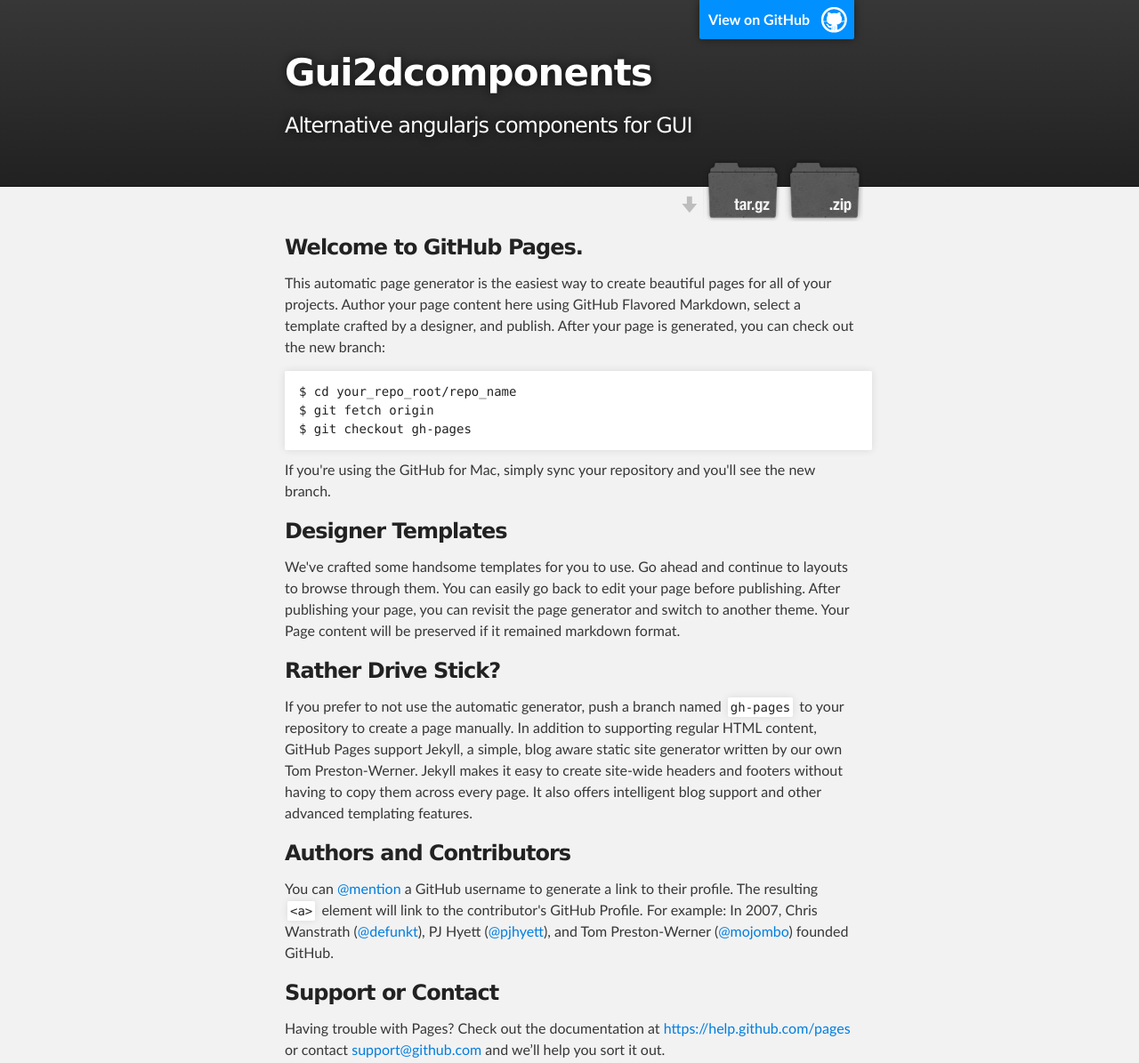
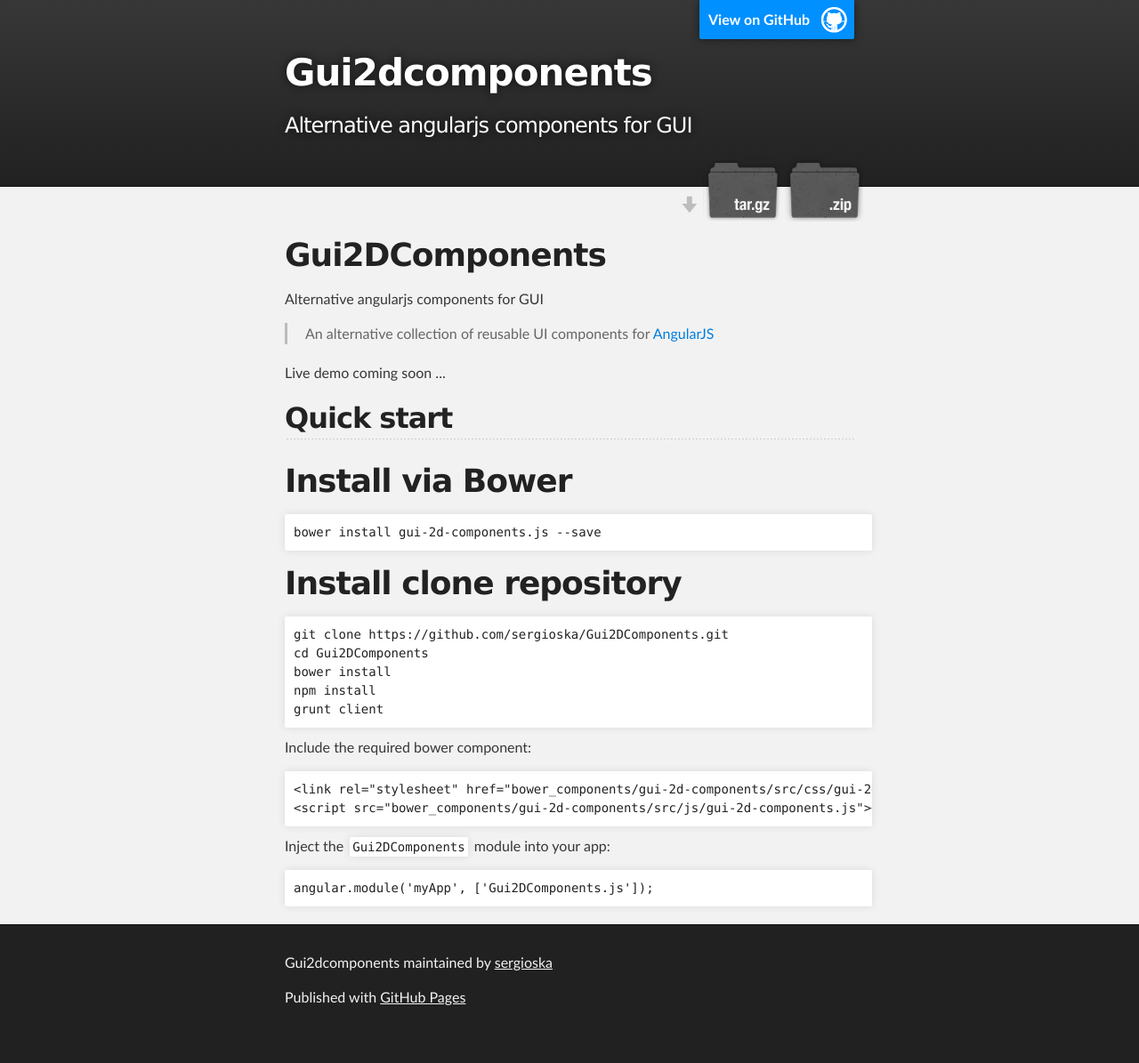
Before and after one commit to sergioska/Gui2DComponents, a plain HTML site: page index.html in a window 1280 px wide. Shown: the top 1195 px of the page at 89% size. After the commit the page ends 1168 px from the top, so only its background shows below. Drawn offline with Linux system fonts and the light colour scheme.

```diff
--- a/index.html
+++ b/index.html
@@ -31,37 +31,42 @@
     <!-- MAIN CONTENT -->
     <div id="main_content_wrap" class="outer">
       <section id="main_content" class="inner">
-        <h3>
-<a id="welcome-to-github-pages" class="anchor" href="#welcome-to-github-pages" aria-hidden="true"><span class="octicon octicon-link"></span></a>Welcome to GitHub Pages.</h3>
+        <h1>
+<a id="gui2dcomponents" class="anchor" href="#gui2dcomponents" aria-hidden="true"><span class="octicon octicon-link"></span></a>Gui2DComponents</h1>
 
-<p>This automatic page generator is the easiest way to create beautiful pages for all of your projects. Author your page content here using GitHub Flavored Markdown, select a template crafted by a designer, and publish. After your page is generated, you can check out the new branch:</p>
+<p>Alternative angularjs components for GUI</p>
 
-<pre><code>$ cd your_repo_root/repo_name
-$ git fetch origin
-$ git checkout gh-pages
-</code></pre>
+<blockquote>
+<p>An alternative collection of reusable UI components for <a href="https://angularjs.org/">AngularJS</a></p>
+</blockquote>
 
-<p>If you're using the GitHub for Mac, simply sync your repository and you'll see the new branch.</p>
+<p>Live demo coming soon ...</p>
 
-<h3>
-<a id="designer-templates" class="anchor" href="#designer-templates" aria-hidden="true"><span class="octicon octicon-link"></span></a>Designer Templates</h3>
+<h2>
+<a id="quick-start" class="anchor" href="#quick-start" aria-hidden="true"><span class="octicon octicon-link"></span></a>Quick start</h2>
 
-<p>We've crafted some handsome templates for you to use. Go ahead and continue to layouts to browse through them. You can easily go back to edit your page before publishing. After publishing your page, you can revisit the page generator and switch to another theme. Your Page content will be preserved if it remained markdown format.</p>
+<h1>
+<a id="install-via-bower" class="anchor" href="#install-via-bower" aria-hidden="true"><span class="octicon octicon-link"></span></a>Install via Bower</h1>
 
-<h3>
-<a id="rather-drive-stick" class="anchor" href="#rather-drive-stick" aria-hidden="true"><span class="octicon octicon-link"></span></a>Rather Drive Stick?</h3>
+<div class="highlight highlight-bash"><pre>bower install gui-2d-components.js --save</pre></div>
 
-<p>If you prefer to not use the automatic generator, push a branch named <code>gh-pages</code> to your repository to create a page manually. In addition to supporting regular HTML content, GitHub Pages support Jekyll, a simple, blog aware static site generator written by our own Tom Preston-Werner. Jekyll makes it easy to create site-wide headers and footers without having to copy them across every page. It also offers intelligent blog support and other advanced templating features.</p>
+<h1>
+<a id="install-clone-repository" class="anchor" href="#install-clone-repository" aria-hidden="true"><span class="octicon octicon-link"></span></a>Install clone repository</h1>
 
-<h3>
-<a id="authors-and-contributors" class="anchor" href="#authors-and-contributors" aria-hidden="true"><span class="octicon octicon-link"></span></a>Authors and Contributors</h3>
+<div class="highlight highlight-bash"><pre>git clone https://github.com/sergioska/Gui2DComponents.git
+<span class="pl-s3">cd</span> Gui2DComponents
+bower install
+npm install
+grunt client</pre></div>
 
-<p>You can <a href="https://github.com/blog/821" class="user-mention">@mention</a> a GitHub username to generate a link to their profile. The resulting <code>&lt;a&gt;</code> element will link to the contributor's GitHub Profile. For example: In 2007, Chris Wanstrath (<a href="https://github.com/defunkt" class="user-mention">@defunkt</a>), PJ Hyett (<a href="https://github.com/pjhyett" class="user-mention">@pjhyett</a>), and Tom Preston-Werner (<a href="https://github.com/mojombo" class="user-mention">@mojombo</a>) founded GitHub.</p>
+<p>Include the required bower component:</p>
 
-<h3>
-<a id="support-or-contact" class="anchor" href="#support-or-contact" aria-hidden="true"><span class="octicon octicon-link"></span></a>Support or Contact</h3>
+<div class="highlight highlight-html"><pre>&lt;<span class="pl-ent">link</span> <span class="pl-e">rel</span>=<span class="pl-s1"><span class="pl-pds">"</span>stylesheet<span class="pl-pds">"</span></span> <span class="pl-e">href</span>=<span class="pl-s1"><span class="pl-pds">"</span>bower_components/gui-2d-components/src/css/gui-2d-components.css<span class="pl-pds">"</span></span>/&gt;
+&lt;<span class="pl-ent">script</span> <span class="pl-e">src</span>=<span class="pl-s1"><span class="pl-pds">"</span>bower_components/gui-2d-components/src/js/gui-2d-components.js<span class="pl-pds">"</span></span>&gt;&lt;/<span class="pl-ent">script</span>&gt;</pre></div>
 
-<p>Having trouble with Pages? Check out the documentation at <a href="https://help.github.com/pages">https://help.github.com/pages</a> or contact <a href="mailto:support@github.com">support@github.com</a> and we’ll help you sort it out.</p>
+<p>Inject the <code>Gui2DComponents</code> module into your app:</p>
+
+<div class="highlight highlight-JavaScript"><pre>angular.module(<span class="pl-s1"><span class="pl-pds">'</span>myApp<span class="pl-pds">'</span></span>, [<span class="pl-s1"><span class="pl-pds">'</span>Gui2DComponents.js<span class="pl-pds">'</span></span>]);</pre></div>
       </section>
     </div>
 
```
Also changed, not shown: params.json (+1 -1 lines).
